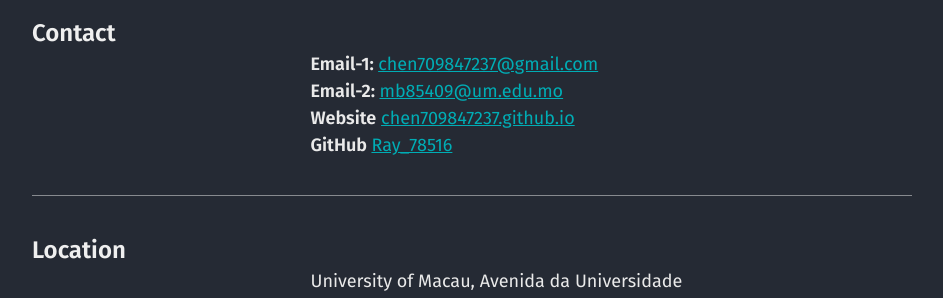
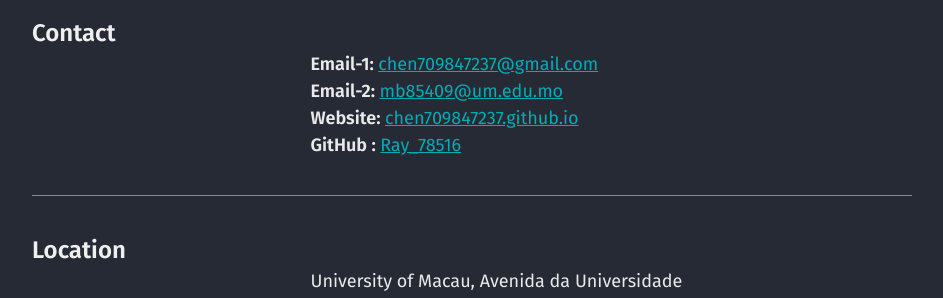
Before and after one commit to chen709847237/chen709847237, a Jekyll site: the page built from cv.md, in a window 1280 px wide and 900 px high, scrolled down 402 px. Shown: the part 153-451 px from the top of the window, without its empty margins (40-983 px from the left). Built offline with Jekyll 4.4.1, drawn with Linux system fonts in a browser that asks for light colours.

Commit message:
Update basics.html

```diff
--- a/_includes/cv/basics.html
+++ b/_includes/cv/basics.html
@@ -17,16 +17,16 @@
       <div class="email"><strong>Email-2: </strong> <a href="mailto:{{ cv.basics.email }}">{{ cv.basics.email2 }}</a></div>
     {% endif %}
     {% if cv.basics.phone %}
-      <div class="phone"><strong>Phone</strong> {{ cv.basics.phone }}</div>
+      <div class="phone"><strong>Phone: </strong> {{ cv.basics.phone }}</div>
     {% endif %}
     {% if cv.basics.website %}
-      <div class="website"><strong>Website</strong> <a href="{{ cv.basics.website }}">{{ cv.basics.website }}</a></div>
+      <div class="website"><strong>Website: </strong> <a href="{{ cv.basics.website }}">{{ cv.basics.website }}</a></div>
     {% endif %}
     {% if cv.basics.profiles %}
       {% for p in cv.basics.profiles %}
         <div class="item">
           {% if p.network %}
-            <strong class="network">{{ p.network | append: ' ' }}</strong>
+            <strong class="network">{{ p.network | append: ' ' }}: </strong>
           {% endif %}
           {% if p.username %}
             <span class="username">
```
